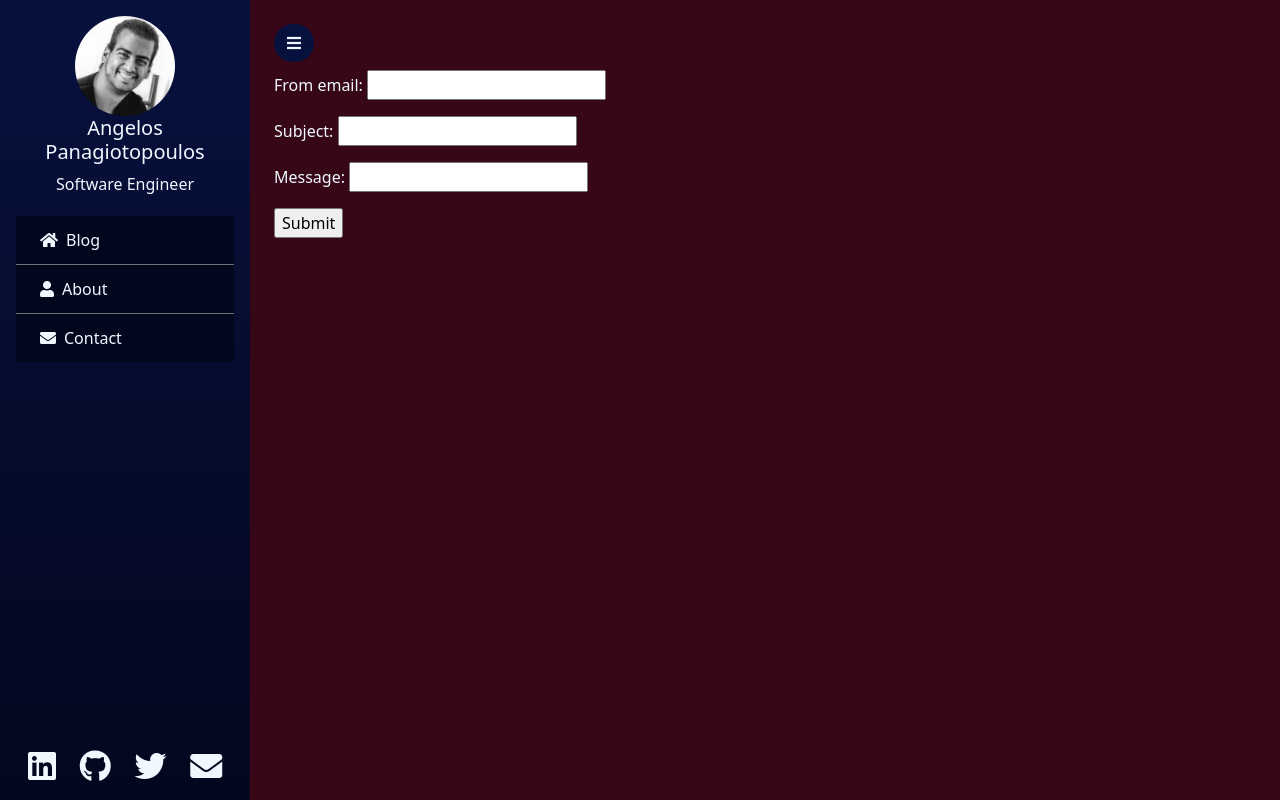
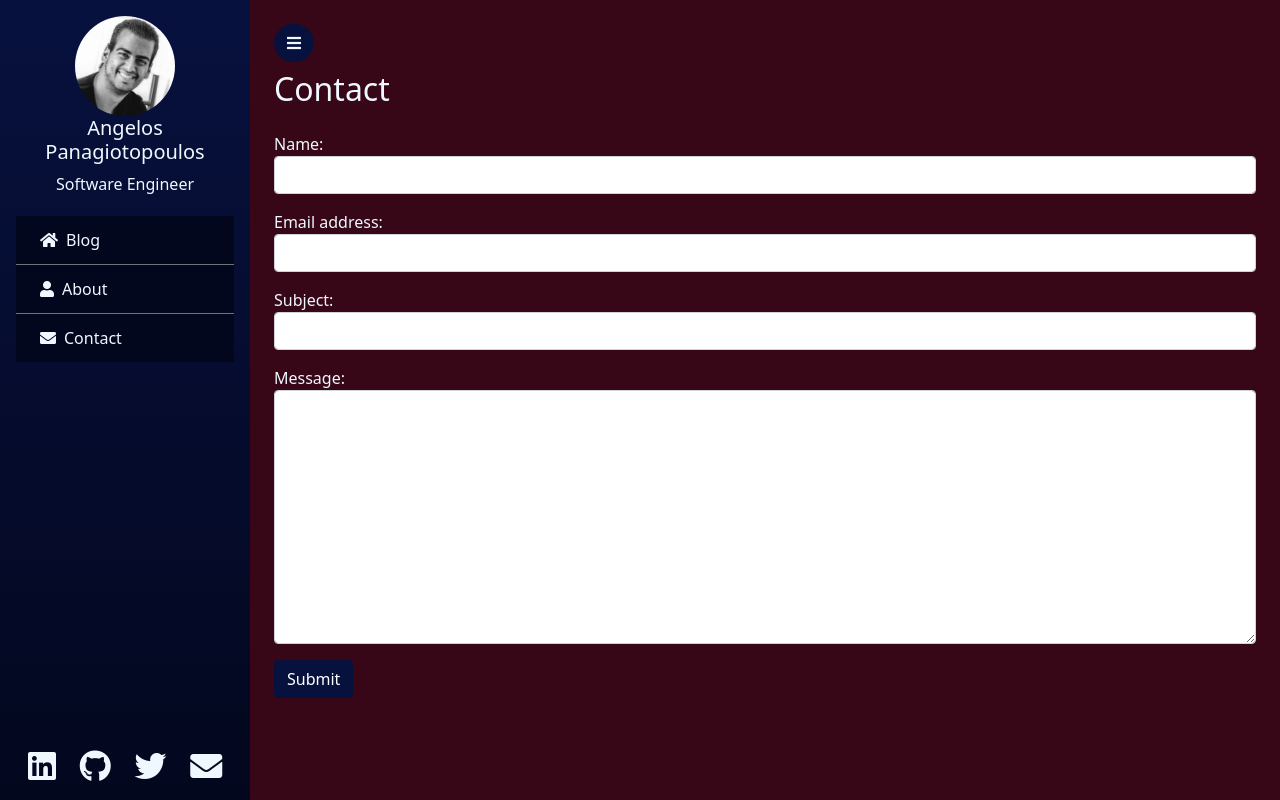
Before and after one commit to angelospanag/my-site, a Django app: page /contact/ in a window 1280 px wide. Run offline with Django 3.2, Linux system fonts and the light colour scheme; parts of the project's set-up code (start-up, migrations or seed data) failed here and were passed over; some libraries are stand-ins or nearby versions.

Commit message:
Use bootstrap styling for contact form, server/client side limit for character number of each field

```diff
--- a/blog/forms.py
+++ b/blog/forms.py
@@ -1,7 +1,16 @@
 from django import forms
 
 
-class EmailForm(forms.Form):
-    from_email = forms.EmailField(required=True)
-    subject = forms.CharField(required=True)
-    message = forms.CharField(required=True)
+class ContactForm(forms.Form):
+    name = forms.CharField(required=True, widget=forms.TextInput(
+        attrs={'class': 'form-control', 'maxlength': '100'}
+    ))
+    email_address = forms.EmailField(required=True, widget=forms.EmailInput(
+        attrs={'class': 'form-control', 'maxlength': '100'}
+    ))
+    subject = forms.CharField(required=True, widget=forms.TextInput(
+        attrs={'class': 'form-control', 'maxlength': '100'}
+    ))
+    message = forms.CharField(required=True, widget=forms.Textarea(
+        attrs={'class': 'form-control', 'maxlength': '1000'}
+    ))
--- a/blog/templates/contact.html
+++ b/blog/templates/contact.html
@@ -1,10 +1,10 @@
 {% extends 'base.html' %}
 
 {% block content %}
+    <h2 class="mb-4">Contact</h2>
     <form action="/contact/" method="post">
         {% csrf_token %}
-        {{ form.media }}
         {{ form.as_p }}
-        <input type="submit" value="Submit">
+        <button type="submit" class="btn btn-primary">Submit</button>
     </form>
 {% endblock %}
--- a/blog/urls.py
+++ b/blog/urls.py
@@ -7,6 +7,7 @@ app_name = 'blog'
 urlpatterns = [
     path('', views.home, name='index'),
     path('about', views.about, name='about'),
+    path('thanks', views.thanks, name='thanks'),
     path('<int:year>/<int:month>/<int:day>/<slug:post>/',
          views.post_detail,
          name='post_detail'),
--- a/blog/views.py
+++ b/blog/views.py
@@ -1,7 +1,8 @@
 from django.core.mail import send_mail
+from django.http import HttpResponseRedirect
 from django.shortcuts import render, get_object_or_404
 
-from blog.forms import EmailForm
+from blog.forms import ContactForm
 from blog.models import Post
 from mysite.settings import EMAIL_HOST_USER
 
@@ -15,6 +16,10 @@ def about(request):
     return render(request, 'about.html', {})
 
 
+def thanks(request):
+    return render(request, 'thanks.html', {})
+
+
 def post_detail(request, year, month, day, post):
     post = get_object_or_404(Post, slug=post,
                              status='published',
@@ -26,14 +31,15 @@ def post_detail(request, year, month, day, post):
 
 def contact(request):
     if request.method == 'POST':
-        form = EmailForm(request.POST)
+        form = ContactForm(request.POST)
         if form.is_valid():
             form_data = form.cleaned_data
             send_mail(f'Personal site: {form_data["subject"]}',
-                      f'From {form_data["from_email"]}:\n{form_data["message"]}',
-                      form_data['from_email'],
+                      f'Name: {form_data["name"]}\nEmail address: {form_data["email_address"]}\n\n{form_data["message"]}',
+                      form_data['email_address'],
                       [EMAIL_HOST_USER])
+            return HttpResponseRedirect('/thanks')
     else:
-        form = EmailForm()
+        form = ContactForm()
 
     return render(request, 'contact.html', {'form': form})
--- a/static/css/content.css
+++ b/static/css/content.css
@@ -27,3 +27,8 @@
 .role:hover {
     background: #6a040f;
 }
+
+.btn-primary {
+    background-color: #07113e;
+    border-color: #07113e;
+}
```
Also changed, not shown: blog/templates/thanks.html (added, +7 -0 lines).
